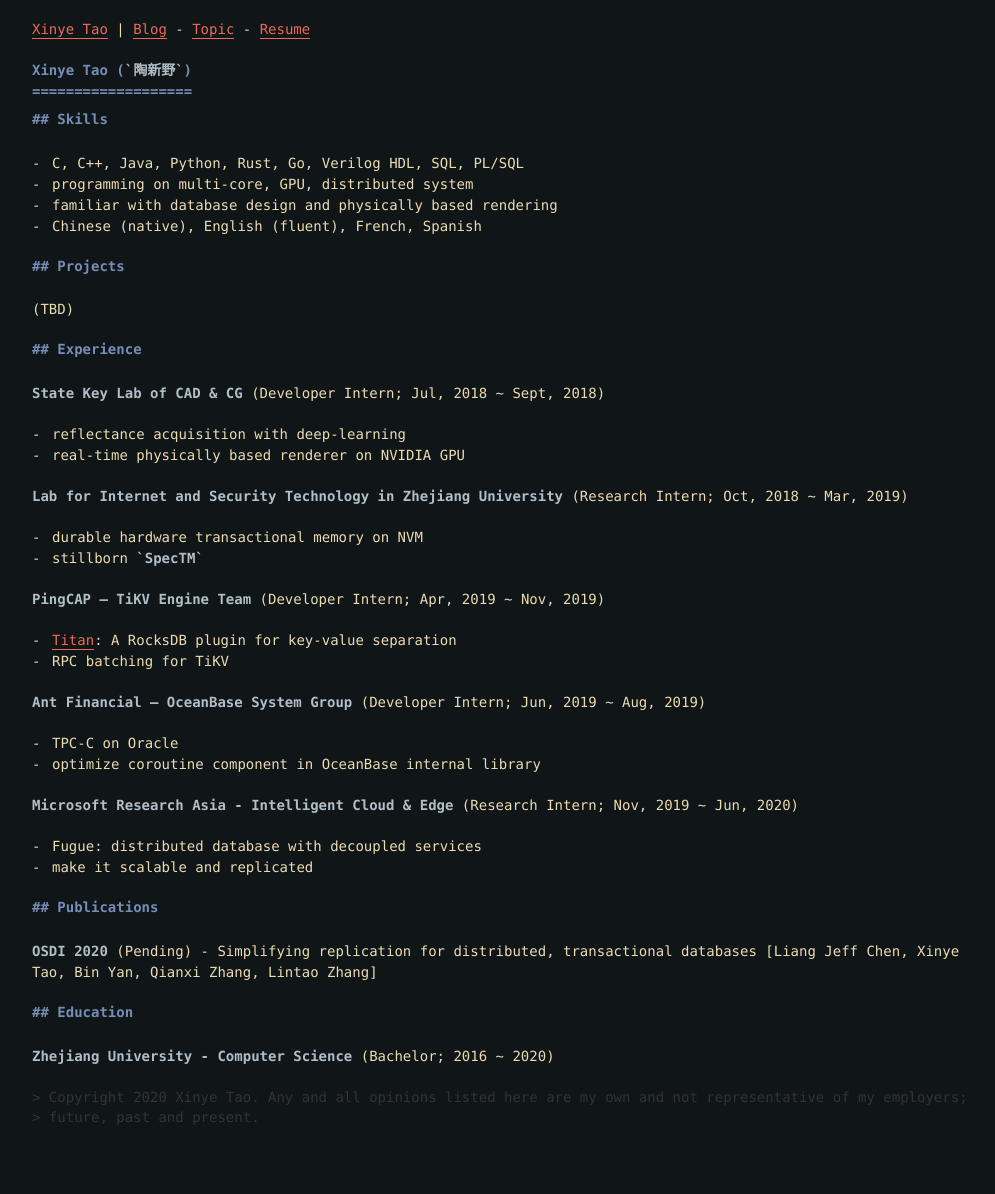
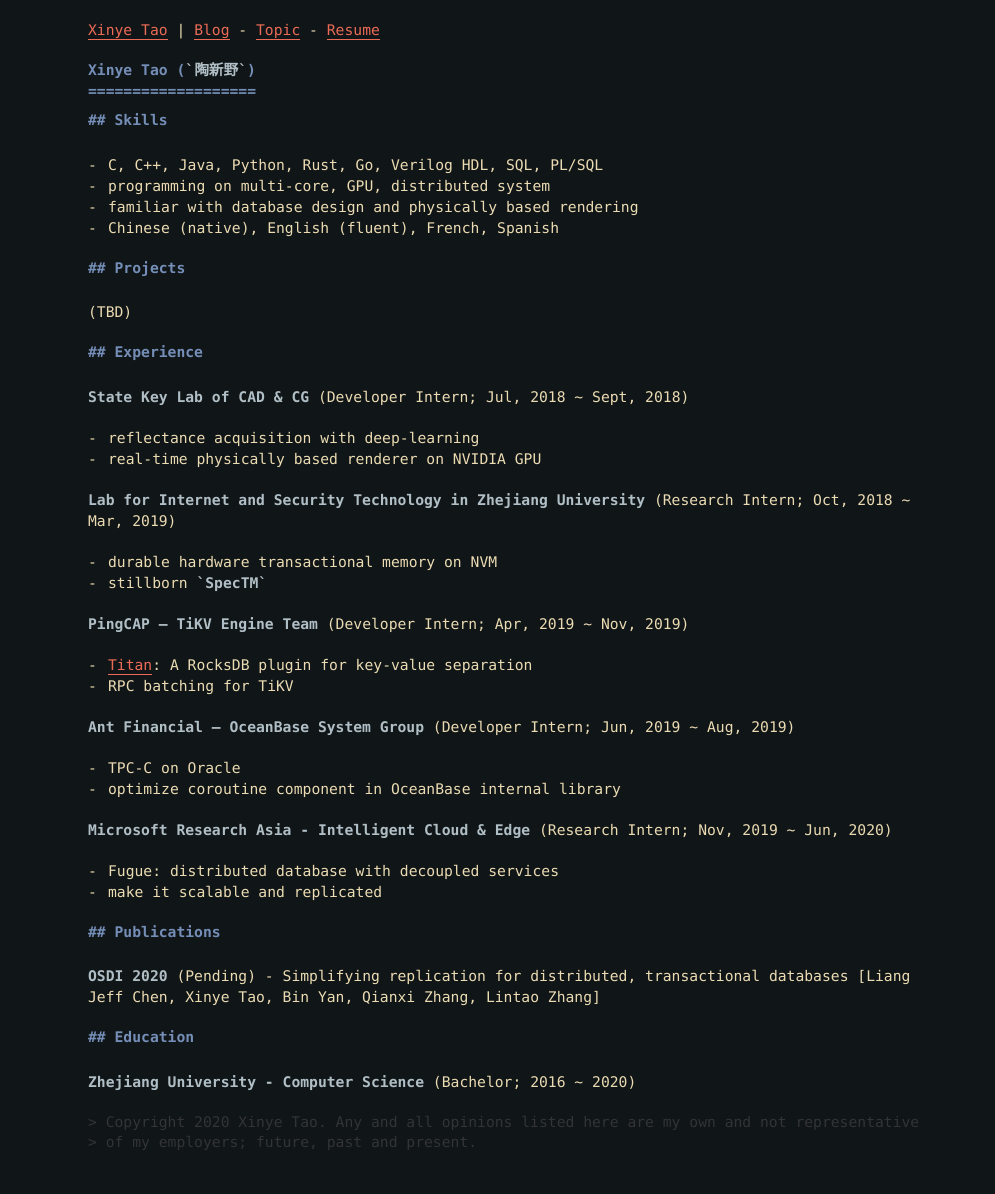
Before and after one commit to tabokie/tabokie.github.io, a Jekyll site: the page built from resume.md, in a window 1280 px wide. Shown: the whole page, without its empty margins (132-1127 px from the left). Built offline with Jekyll 4.4.1, drawn with Linux system fonts in a browser that asks for light colours; before the commit the page ends 1169 px from its top, so only the background shows below that.

Commit message:
tune css style
Signed-off-by: unknown <xy.tao@outlook.com>

```diff
--- a/assets/css/hack.css
+++ b/assets/css/hack.css
@@ -23,6 +23,8 @@
   --global-transition: all 0.5s ease-in-out;
   --hover-transition: all .15s cubic-bezier(.4, 0, 0, 1);
   --border-radius: 5px;
+  --content-width: 62rem;
+  --text-size: 1.05rem;
 }
 
 @font-face {
@@ -340,7 +342,7 @@ a:hover {
 .hack h5,
 .hack h6,
 .hack strong {
-  font-size: 1rem;
+  font-size: var(--text-size);
   font-style: normal;
   font-family: var(--font-family)
 }
@@ -503,7 +505,7 @@ p {
   margin: 0 0 1.75rem;
 }
 .container {
-  max-width: 70rem;
+  max-width: var(--content-width);
 }
 .container,
 .container-fluid {
```
Also changed, not shown: _posts/2020-5-29-my-dreams-2020-1.md (+1 -1 lines), _subtopics/dreams.md (+1 -1 lines).
